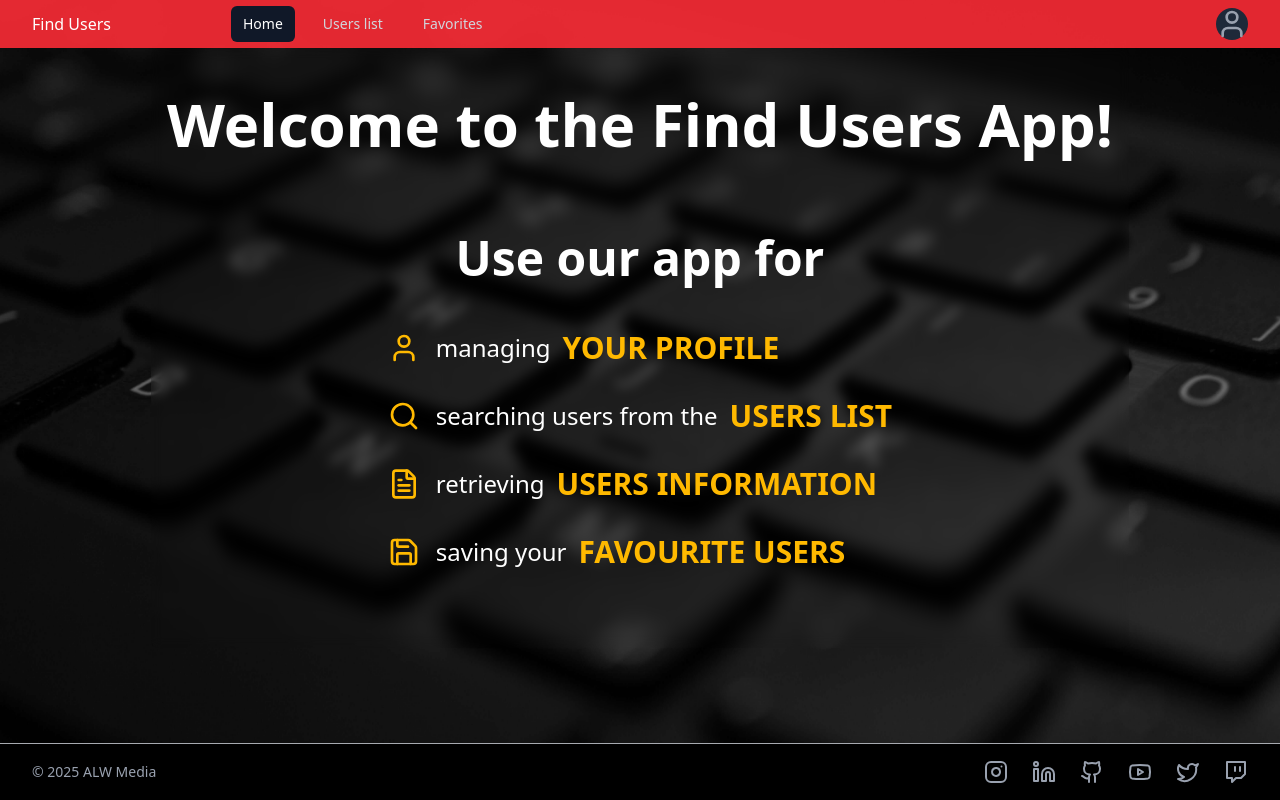
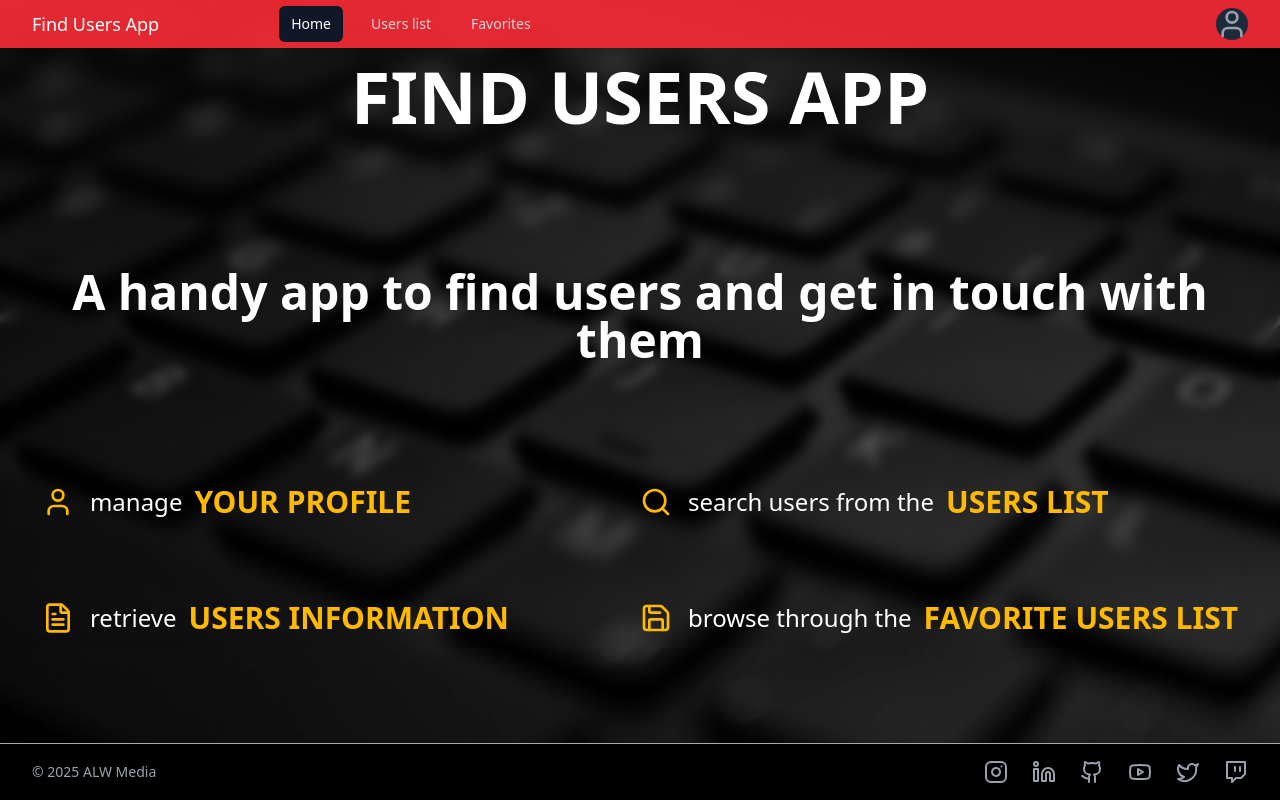
Before and after one commit to ale1a1/Find-Users-Nuxt, a Nuxt app: page / in a window 1280 px wide. Built offline with nearby package versions, Linux system fonts and the light colour scheme; no server answers; the database is empty; sample sign-in values are in the browser's storage.

Commit message:
style updates to home page

```diff
--- a/app.vue
+++ b/app.vue
@@ -211,7 +211,7 @@ const toggleMobileNavMenu = (event?: Event) => {
             </div>
             <div class="flex flex-1 gap-24 items-center justify-center sm:items-stretch sm:justify-start">
               <div class="flex shrink-0 items-center cursor-default">
-                <p class="text-white">Find Users</p>
+                <p class="text-white text-lg">Find Users App</p>
               </div>
               <div class="hidden sm:ml-6 sm:block">
                 <div class="flex space-x-4">
--- a/pages/index.vue
+++ b/pages/index.vue
@@ -18,52 +18,52 @@ onMounted(() => {
   <div class="flex flex-col w-full text-white">
 
     <div v-if="showContent" class="flex-grow flex items-center justify-center">
-      <div class="w-auto min-h-[75vh] h-auto sm:h-[50vh] p-4 flex flex-col items-center justify-center rounded-lg backdrop-blur-[6px]">
-        <h1 class="text-6xl font-bold text-white text-center mb-20">Welcome to the Find Users App!</h1>
-        <p class="text-5xl font-semibold text-center text-white mb-12">Use our app for</p>
-        <ul class="text-3xl list-none mb-8 space-y-8">
-        <li class="flex items-center gap-4">
+      <div class="w-auto min-h-[75vh] h-auto sm:h-[50vh] p-8 flex flex-col items-center justify-center rounded-lg backdrop-blur-[6px]">
+        <h1 class="text-7xl font-bold text-white text-center mb-24 mt-20">FIND USERS APP</h1>
+        <p class="text-5xl font-semibold text-center text-white mb-20 mt-10">A handy app to find users and get in touch with them</p>
+        <ul class="grid grid-cols-1 sm:grid-cols-2 text-3xl list-none mt-10">
+          <li class="flex items-center gap-4 mb-20">
             <NuxtLink to="/users" class="text-amber-400 transition-transform duration-300 hover:scale-150 hover:opacity-70">
               <User class="size-8" />
             </NuxtLink>
             <div class="flex items-center gap-3">
-            <p v-if="!profile" class="text-base sm:text-lg md:text-xl lg:text-2xl">managing</p>
+              <p v-if="!profile" class="text-base sm:text-lg md:text-xl lg:text-2xl">manage</p>
               <p v-else class="text-base sm:text-lg md:text-xl lg:text-2xl">update</p>
               <NuxtLink to="/users" class="text-amber-400 font-bold hover:opacity-70">
                 YOUR PROFILE
               </NuxtLink>
             </div>
           </li>
-        <li class="flex items-center gap-4">
+          <li class="flex items-center gap-4 mb-20">
             <NuxtLink to="/users" class="text-amber-400 transition-transform duration-300 hover:scale-150 hover:opacity-70">
               <Search class="size-8" />
             </NuxtLink>
             <div class="flex items-center gap-3">
-            <p class="text-base sm:text-lg md:text-xl lg:text-2xl">searching users from the</p>
+              <p class="text-base sm:text-lg md:text-xl lg:text-2xl">search users from the</p>
               <NuxtLink to="/users" class="text-amber-400 font-bold hover:opacity-70">
                 USERS LIST
               </NuxtLink>
             </div>
           </li>
-        <li class="flex items-center gap-4">
+          <li class="flex items-center gap-4 mb-20">
             <NuxtLink to="/users" class="text-amber-400 transition-transform duration-300 hover:scale-150 hover:opacity-70">
               <FileText class="size-8" />
             </NuxtLink>
             <div class="flex items-center gap-3">
-            <p class="text-base sm:text-lg md:text-xl lg:text-2xl">retrieving</p>
+              <p class="text-base sm:text-lg md:text-xl lg:text-2xl">retrieve</p>
               <NuxtLink to="/users" class="text-amber-400 font-bold hover:opacity-70">
                 USERS INFORMATION
               </NuxtLink>
             </div>
           </li>
-        <li class="flex items-center gap-4">
+          <li class="flex items-center gap-4 mb-20">
             <NuxtLink to="/users" class="text-amber-400 transition-transform duration-300 hover:scale-150 hover:opacity-70">
               <Save class="size-8" />
             </NuxtLink>
             <div class="flex items-center gap-3">
-            <p class="text-base sm:text-lg md:text-xl lg:text-2xl">saving your</p>
+              <p class="text-base sm:text-lg md:text-xl lg:text-2xl">browse through the</p>
               <NuxtLink to="/users" class="text-amber-400 font-bold hover:opacity-70">
-              FAVOURITE USERS
+                FAVORITE USERS LIST
               </NuxtLink>
             </div>
           </li>
```
Lines whose indentation alone changed are shown as unchanged.
